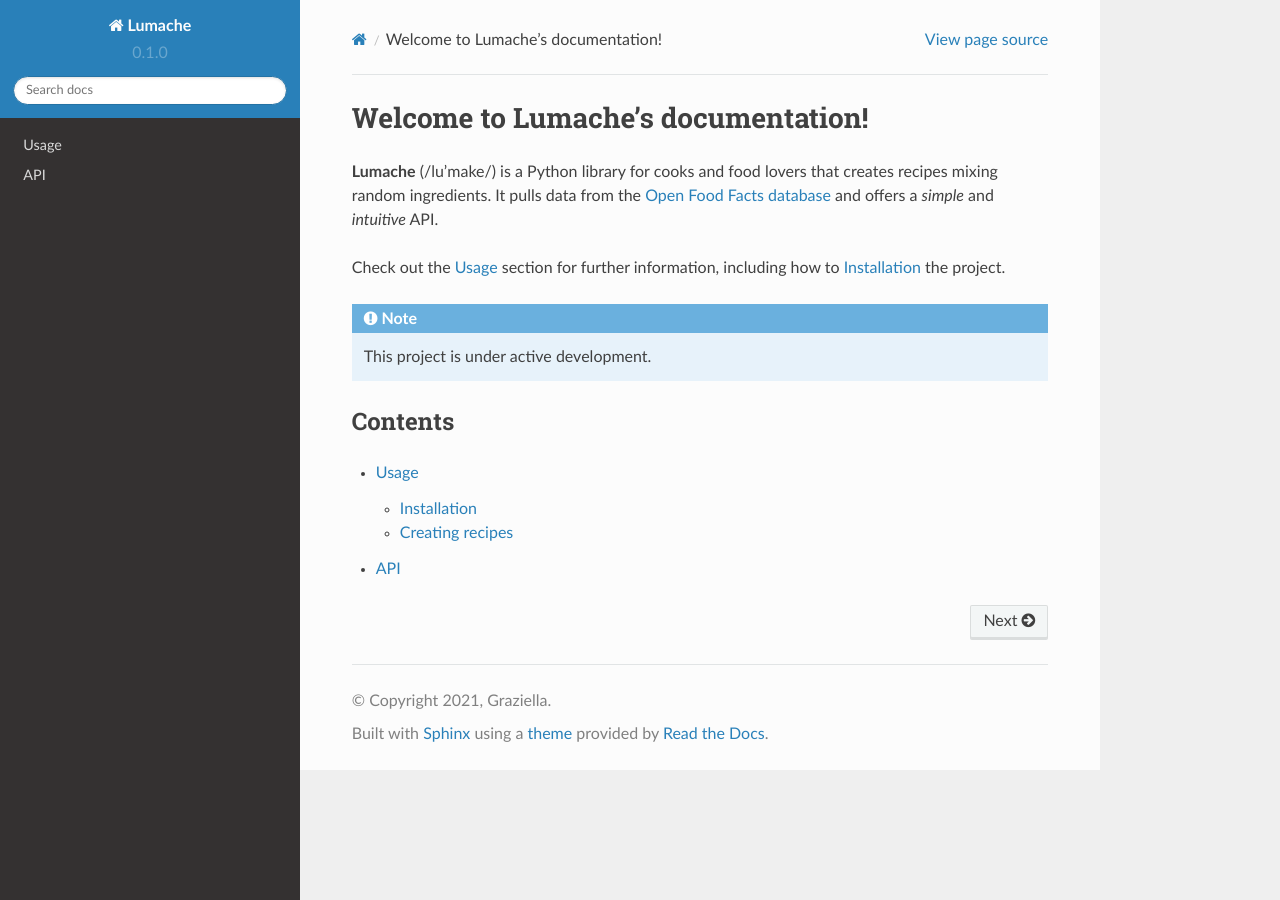
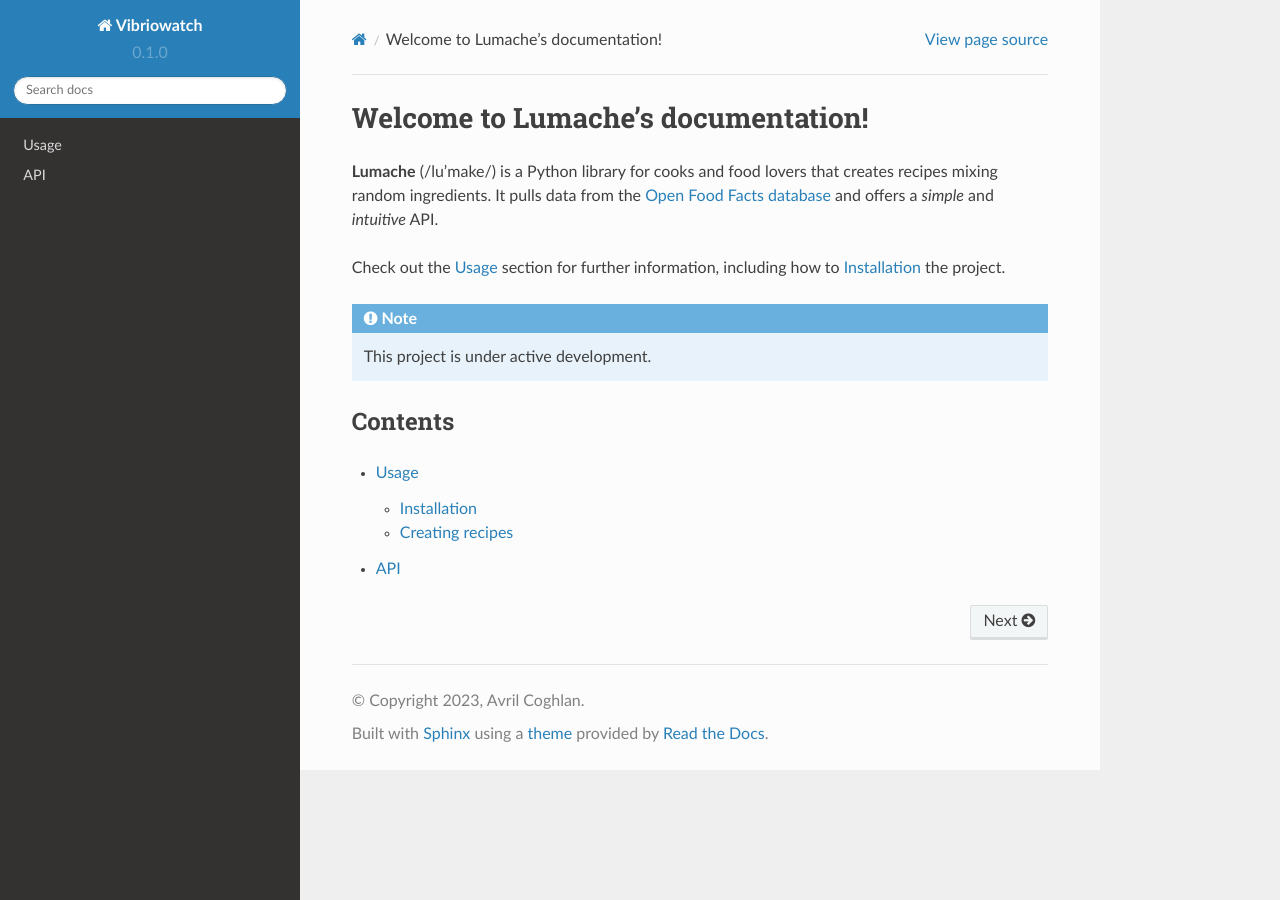
Before and after one commit to avrilcoghlan/vibriowatch, a Sphinx documentation site: the page built from docs/source/index.rst, in a window 1280 px wide. Built offline with Sphinx 7.4.7 and the Read the Docs theme 2.0.0, drawn with Linux system fonts in a browser that asks for light colours.

Commit message:
Update conf.py
Updated project name and author

```diff
--- a/docs/source/conf.py
+++ b/docs/source/conf.py
@@ -2,9 +2,9 @@
 
 # -- Project information
 
-project = 'Lumache'
-copyright = '2021, Graziella'
-author = 'Graziella'
+project = 'Vibriowatch'
+copyright = '2023, Avril Coghlan'
+author = 'Avril Coghlan'
 
 release = '0.1'
 version = '0.1.0'
```
